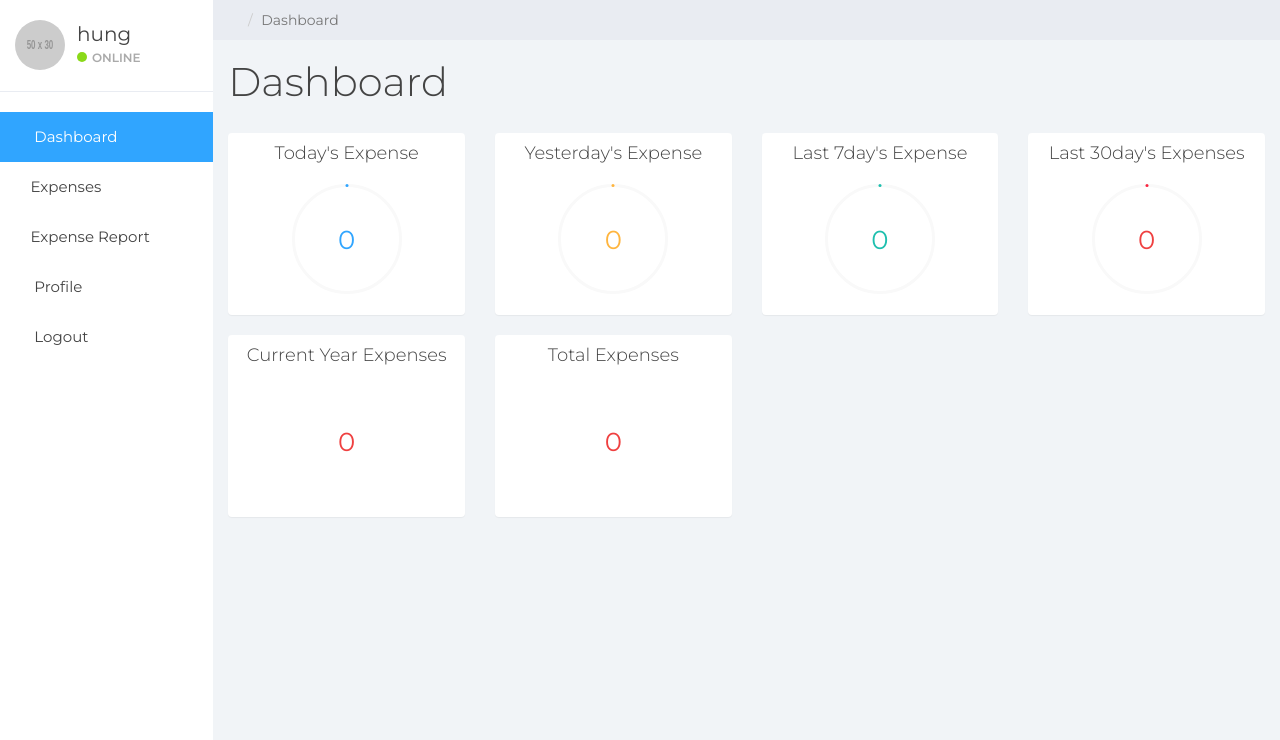
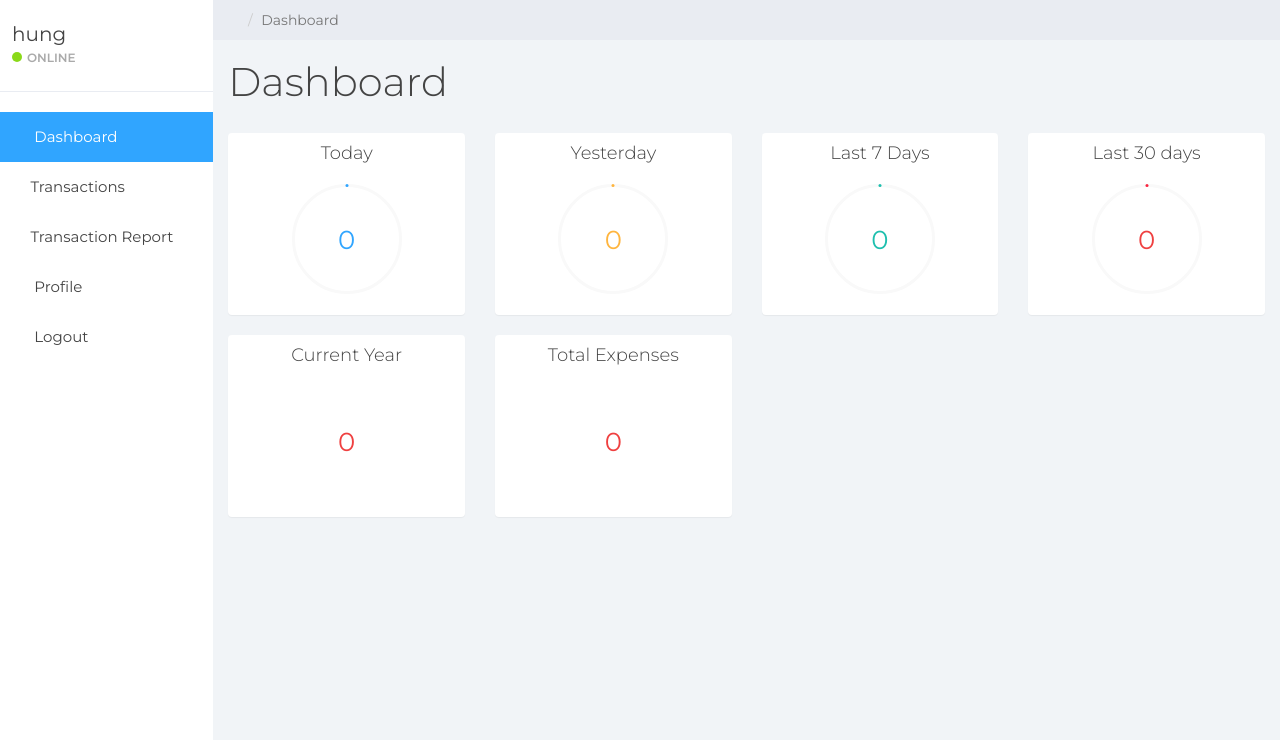
Before and after one commit to diego-ruben-cruz/CMPE-133-PaySmith-Fall-2021, a PHP site: page /menu.php in a window 1280 px wide. Shown: the part 60-800 px from the top of the page. Run offline with PHP 8.4, Linux system fonts and the light colour scheme; a user stored in the database is signed in; data comes from the database, SQL or seed files in the repository; grey boxes labelled with a size stand in for pictures from a placeholder-image service; a map, chart or similar area stays blank; some libraries are stand-ins or nearby versions; some web fonts are replaced.

Commit message:
Update menu.php
Updated the page to replace terms and get rid of pfp image.

```diff
--- a/menu.php
+++ b/menu.php
@@ -39,9 +39,11 @@ if (strlen($_SESSION['id']==0)) {
     </nav>
     <div id="sidebar-collapse" class="col-sm-3 col-lg-2 sidebar">
           <div class="profile-sidebar">
-              <div class="profile-userpic">
+              <!--
+                  <div class="profile-userpic">
                   <img src="http://placehold.it/50/30a5ff/fff" class="img-responsive" alt="">
               </div>
+              -->
               <div class="profile-usertitle">
                   <?php
   $uid=$_SESSION['id'];
@@ -63,14 +65,14 @@ if (strlen($_SESSION['id']==0)) {
 
 
               <li class="parent "><a data-toggle="collapse" href="#sub-item-1">
-                  <em class="fa fa-navicon">&nbsp;</em>Expenses <span data-toggle="collapse" href="#sub-item-1" class="icon pull-right"><em class="fa fa-plus"></em></span>
+                  <em class="fa fa-navicon">&nbsp;</em>Transactions <span data-toggle="collapse" href="#sub-item-1" class="icon pull-right"><em class="fa fa-plus"></em></span>
                   </a>
                   <ul class="children collapse" id="sub-item-1">
                       <li><a class="" href="add-expense.php">
-                          <span class="fa fa-arrow-right">&nbsp;</span> Add Expenses
+                          <span class="fa fa-arrow-right">&nbsp;</span> Add Transaction
                       </a></li>
                       <li><a class="" href="manage-expense.php">
-                          <span class="fa fa-arrow-right">&nbsp;</span> Manage Expenses
+                          <span class="fa fa-arrow-right">&nbsp;</span> Edit Transaction(s)
                       </a></li>
 
                   </ul>
@@ -78,17 +80,17 @@ if (strlen($_SESSION['id']==0)) {
               </li>
 
     <li class="parent "><a data-toggle="collapse" href="#sub-item-2">
-                  <em class="fa fa-navicon">&nbsp;</em>Expense Report <span data-toggle="collapse" href="#sub-item-1" class="icon pull-right"><em class="fa fa-plus"></em></span>
+                  <em class="fa fa-navicon">&nbsp;</em>Transaction Report <span data-toggle="collapse" href="#sub-item-1" class="icon pull-right"><em class="fa fa-plus"></em></span>
                   </a>
                   <ul class="children collapse" id="sub-item-2">
                       <li><a class="" href="expense-datewise-reports.php">
-                          <span class="fa fa-arrow-right">&nbsp;</span> Daywise Expenses
+                          <span class="fa fa-arrow-right">&nbsp;</span> Day-to-Day
                       </a></li>
                       <li><a class="" href="expense-monthwise-reports.php">
-                          <span class="fa fa-arrow-right">&nbsp;</span> Monthwise Expenses
+                          <span class="fa fa-arrow-right">&nbsp;</span> Month-to-Month
                       </a></li>
                       <li><a class="" href="expense-yearwise-reports.php">
-                          <span class="fa fa-arrow-right">&nbsp;</span> Yearwise Expenses
+                          <span class="fa fa-arrow-right">&nbsp;</span> Year-to-Year
                       </a></li>
 
                   </ul>
@@ -137,7 +139,7 @@ if (strlen($_SESSION['id']==0)) {
       $sum_today_expense=$result['todaysexpense'];
        ?>
 
-      						<h4>Today's Expense</h4>
+      						<h4>Today</h4>
       						<div class="easypiechart" id="easypiechart-blue" data-percent="<?php echo $sum_today_expense;?>" ><span class="percent"><?php if($sum_today_expense==""){
       echo "0";
       } else {
@@ -159,7 +161,7 @@ if (strlen($_SESSION['id']==0)) {
       $sum_yesterday_expense=$result1['yesterdayexpense'];
        ?>
       					<div class="panel-body easypiechart-panel">
-      						<h4>Yesterday's Expense</h4>
+      						<h4>Yesterday</h4>
       						<div class="easypiechart" id="easypiechart-orange" data-percent="<?php echo $sum_yesterday_expense;?>" ><span class="percent"><?php if($sum_yesterday_expense==""){
       echo "0";
       } else {
@@ -182,7 +184,7 @@ if (strlen($_SESSION['id']==0)) {
       $sum_weekly_expense=$result2['weeklyexpense'];
        ?>
       					<div class="panel-body easypiechart-panel">
-      						<h4>Last 7day's Expense</h4>
+      						<h4>Last 7 Days</h4>
       						<div class="easypiechart" id="easypiechart-teal" data-percent="<?php echo $sum_weekly_expense;?>"><span class="percent"><?php if($sum_weekly_expense==""){
       echo "0";
       } else {
@@ -205,7 +207,7 @@ if (strlen($_SESSION['id']==0)) {
       $sum_monthly_expense=$result3['monthlyexpense'];
        ?>
       					<div class="panel-body easypiechart-panel">
-      						<h4>Last 30day's Expenses</h4>
+      						<h4>Last 30 days</h4>
       						<div class="easypiechart" id="easypiechart-red" data-percent="<?php echo $sum_monthly_expense;?>" ><span class="percent"><?php if($sum_monthly_expense==""){
       echo "0";
       } else {
@@ -230,7 +232,7 @@ if (strlen($_SESSION['id']==0)) {
       $sum_yearly_expense=$result4['yearlyexpense'];
        ?>
       					<div class="panel-body easypiechart-panel">
-      						<h4>Current Year Expenses</h4>
+      						<h4>Current Year</h4>
       						<div class="easypiechart" id="easypiechart-red" data-percent="<?php echo $sum_yearly_expense;?>" ><span class="percent"><?php if($sum_yearly_expense==""){
       echo "0";
       } else {
```
